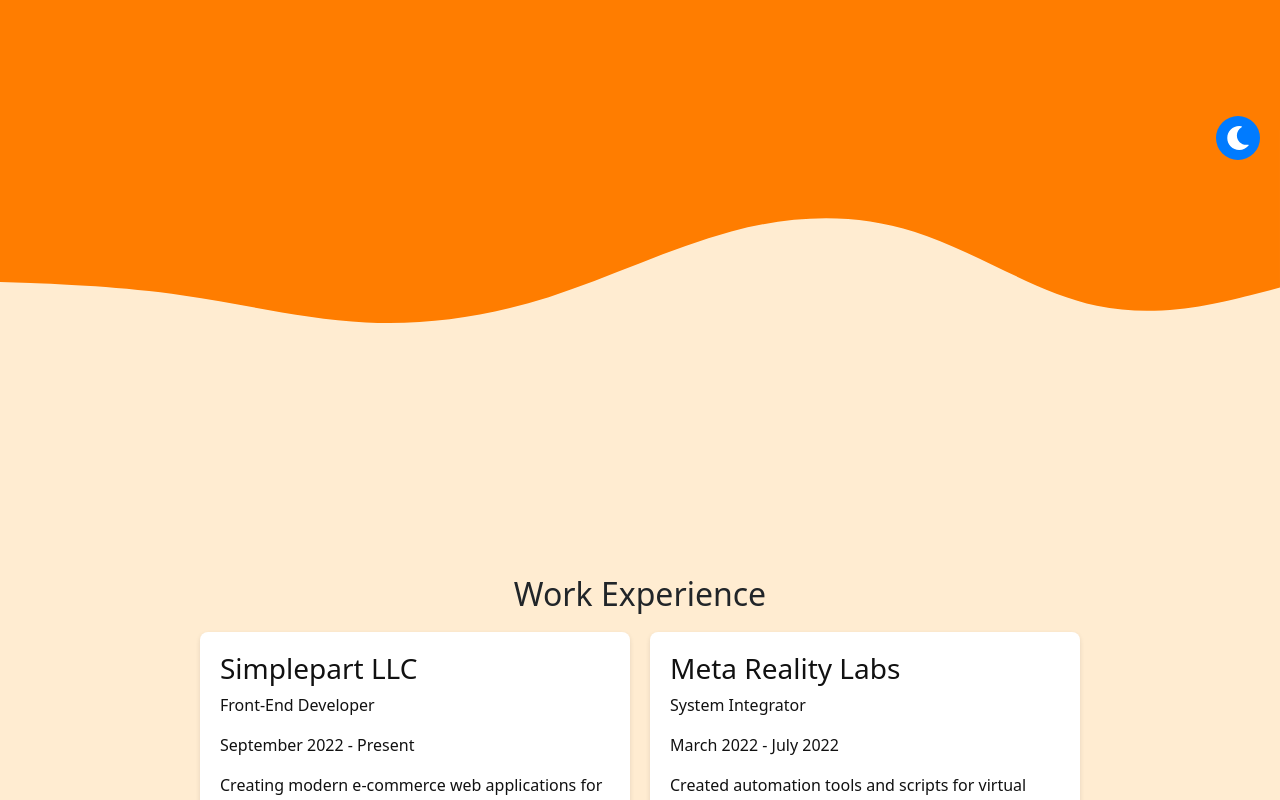
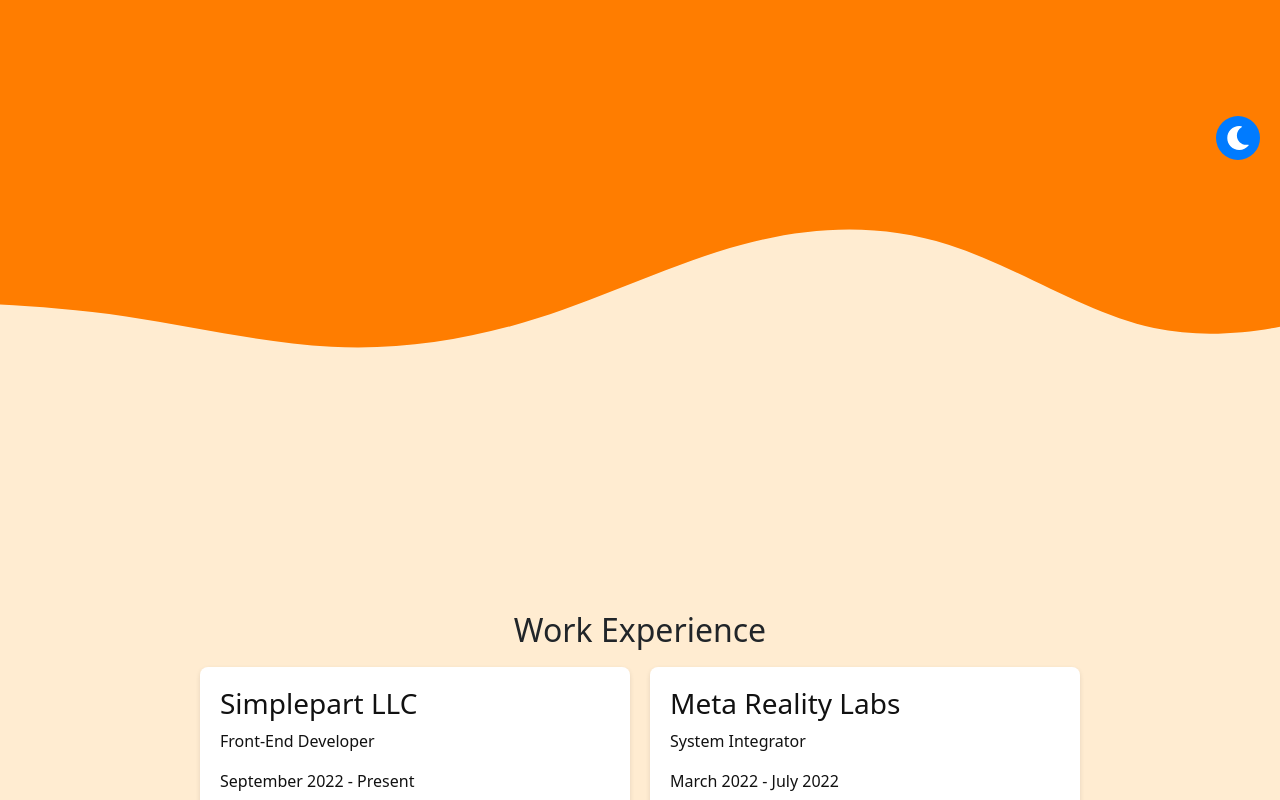
Before and after one commit to ShultzWilliam/wil-shultz-portfolio, a React (Vite) app: page / in a window 1280 px wide. Shown: the part 620-1420 px from the top of the page. Built offline with nearby package versions, Linux system fonts and the light colour scheme.

Commit message:
troubleshooting svg

```diff
--- a/src/styles/App.less
+++ b/src/styles/App.less
@@ -22,7 +22,7 @@
 }
 
 .transition {
-    aspect-ratio: 900/200;
+    aspect-ratio: 8/2;
     width: 100%;
     background-repeat: no-repeat;
     background-position: center;
```
